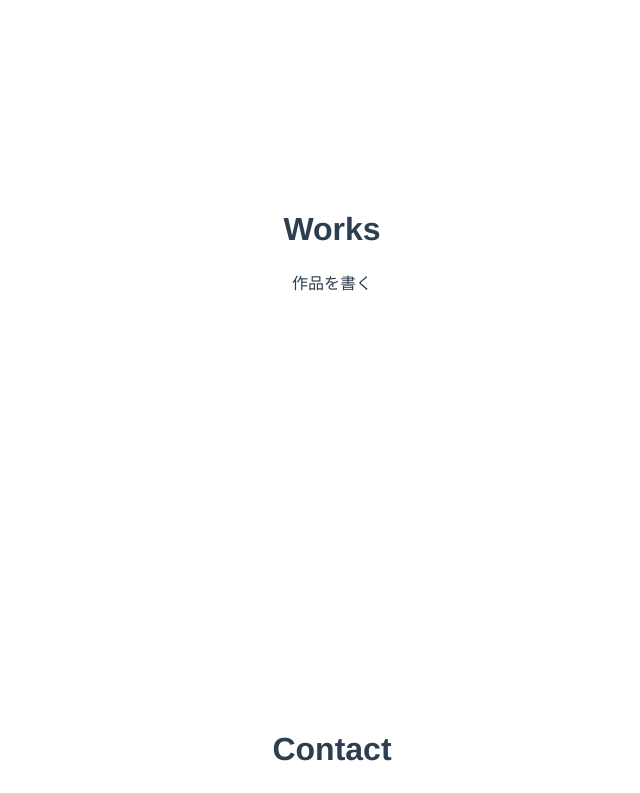
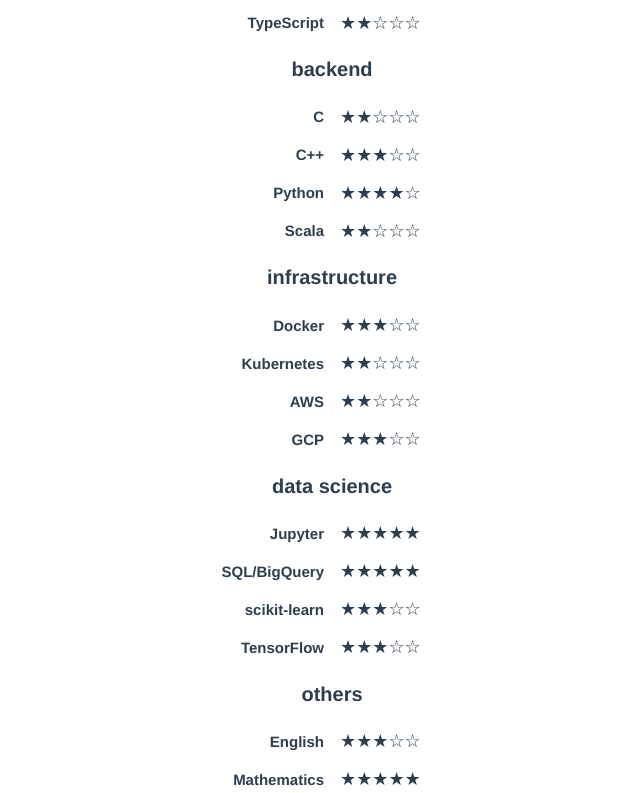
Before and after one commit to ceshmina/ceshmina.jp, a Vue app: page / in a window 1280 px wide. Shown: the part 1600-2393 px from the top of the page, without its empty margins (308-948 px from the left). Built offline with nearby package versions, Linux system fonts and the light colour scheme.

Commit message:
#3: Skillsに言語とレベルの一覧を追加

```diff
--- a/src/components/SectionSkills.vue
+++ b/src/components/SectionSkills.vue
@@ -1,18 +1,130 @@
 <template>
   <div class="section">
     <h1 class="section-title" id="skills-title">Skills</h1>
-    <p>スキルを書く</p>
 
-    <div class="tmp-container" />
+    <div class="subsection">
+      <h2 class="subsection-title">frontend</h2>
+      <div class="skills">
+        <template v-for="skill in frontendSkills" :key="skill">
+          <dt>{{ skill.name }}</dt>
+          <dd>{{ formatLevel(skill.level) }}</dd>
+        </template>
+      </div>
+
+      <h2 class="subsection-title">backend</h2>
+      <div class="skills">
+        <template v-for="skill in backendSkills" :key="skill">
+          <dt>{{ skill.name }}</dt>
+          <dd>{{ formatLevel(skill.level) }}</dd>
+        </template>
+      </div>
+
+      <h2 class="subsection-title">infrastructure</h2>
+      <div class="skills">
+        <template v-for="skill in infrastructureSkills" :key="skill">
+          <dt>{{ skill.name }}</dt>
+          <dd>{{ formatLevel(skill.level) }}</dd>
+        </template>
+      </div>
+
+      <h2 class="subsection-title">data science</h2>
+      <div class="skills">
+        <template v-for="skill in datascienceSkills" :key="skill">
+          <dt>{{ skill.name }}</dt>
+          <dd>{{ formatLevel(skill.level) }}</dd>
+        </template>
+      </div>
+
+      <h2 class="subsection-title">others</h2>
+      <div class="skills">
+        <template v-for="skill in otherSkills" :key="skill">
+          <dt>{{ skill.name }}</dt>
+          <dd>{{ formatLevel(skill.level) }}</dd>
+        </template>
+      </div>
+    </div>
   </div>
 </template>
+
+<script>
+export default {
+  data() {
+    return {
+      frontendSkills: [
+        {name: 'HTML/CSS', level: 3},
+        {name: 'JavaScript', level: 3},
+        {name: 'Vue.js', level: 3},
+        {name: 'TypeScript', level: 2}
+      ],
+      backendSkills: [
+        {name: 'C', level: 2},
+        {name: 'C++', level: 3},
+        {name: 'Python', level: 4},
+        {name: 'Scala', level: 2}
+      ],
+      infrastructureSkills: [
+        {name: 'Docker', level: 3},
+        {name: 'Kubernetes', level: 2},
+        {name: 'AWS', level: 2},
+        {name: 'GCP', level: 3}
+      ],
+      datascienceSkills: [
+        {name: 'Jupyter', level: 5},
+        {name: 'SQL/BigQuery', level: 5},
+        {name: 'scikit-learn', level: 3},
+        {name: 'TensorFlow', level: 3}
+      ],
+      otherSkills: [
+        {name: 'English', level: 3},
+        {name: 'Mathematics', level: 5},
+        {name: 'TeX/LaTeX', level: 4}
+      ]
+    }
+  },
+  methods: {
+    formatLevel(level) {
+      return '★'.repeat(level) + '☆'.repeat(5 - level)
+    }
+  }
+}
+</script>
 
 <style lang="scss" scoped>
 .section-title {
   margin-top: 70px;
 }
 
-.tmp-container {
-  height: 300px;
+.subsection-title {
+  font-size: 20px;
+}
+
+.skills {
+  display: flex;
+  flex-wrap: wrap;
+  justify-content: space-between;
+  align-items: center;
+  width: 95%;
+  max-width: 720px;
+  margin: 0 auto;
+
+  dt, dd {
+    padding: 8px 0;
+  }
+
+  dt {
+    font-size: 15px;
+    font-weight: bold;
+    text-align: right;
+    padding-right: 8px;
+    width: calc(50% - 8px);
+  }
+
+  dd {
+    font-size: 18px;
+    text-align: left;
+    margin-left: 0;
+    padding-left: 8px;
+    width: calc(50% - 8px);
+  }
 }
 </style>
```
